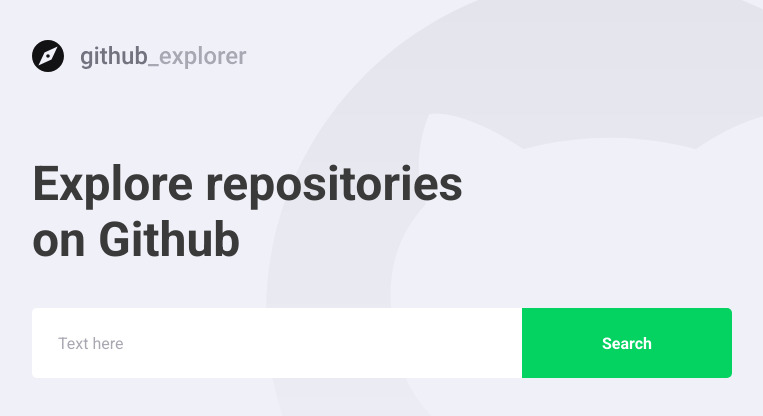
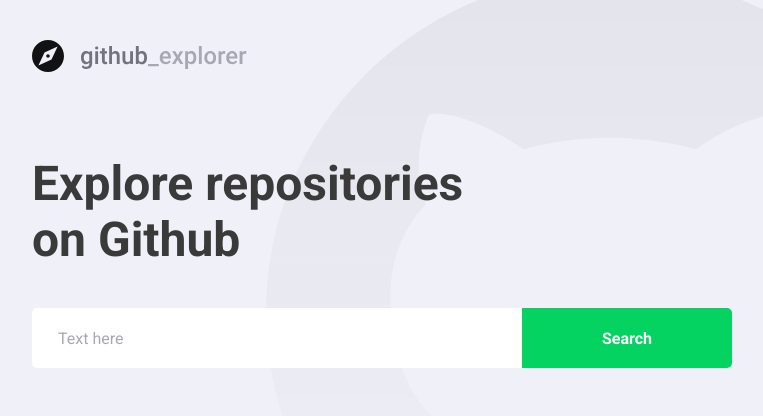
Before and after one commit to alvarobianor/new-github-api, a React (Create React App) app: page / in a window 1280 px wide. Shown: the top 416 px of the page, without its empty margins (148-911 px from the left). Built offline with nearby package versions, Linux system fonts and the light colour scheme; a web font is replaced by a local one.

Commit message:
Configuring errors

```diff
--- a/src/pages/Dashboard/index.tsx
+++ b/src/pages/Dashboard/index.tsx
@@ -1,5 +1,5 @@
 import React, {FormEvent, useState} from 'react';
-import {Title, Form, Repositories} from './style'
+import {Title, Form, Repositories, Error} from './style'
 import { FiChevronRight } from 'react-icons/fi';
 import Logo from '../../assets/logo.svg'
 import api from '../../service/api'
@@ -17,18 +17,28 @@ interface RepositoryDTO {
 const Dashboard: React.FC = () => {
   const [newRepo, setNewRepo] = useState('')
   const [repositories, setRepositories] = useState<RepositoryDTO[]>([])
+  const [inputError, setInputError] = useState('')
 
 
 
   async function handle(e: FormEvent<HTMLFormElement>): Promise<void> {
     e.preventDefault();
 
-    const response = await api.get<RepositoryDTO>(`/repos/${newRepo}`)
-    const {data} = response
+    if(newRepo === ''){
+      setInputError('Digite alguma coisa')
+      return
+    }
 
-    setRepositories([...repositories, data])
+    try {
+      const response = await api.get<RepositoryDTO>(`/repos/${newRepo}`)
+      const {data} = response
 
-    setNewRepo('');
+      setRepositories([...repositories, data])
+      setInputError('')
+      setNewRepo('');
+    } catch (error) {
+      setInputError('Esse repositório ou usuário não existem')
+    }
 
   }
 
@@ -37,11 +47,12 @@ const Dashboard: React.FC = () => {
     <>
     <img src={Logo} alt="logo of aplication"/>
     <Title>Explore repositories on Github</Title>
-    <Form onSubmit={handle}>
+    <Form hasError={!!inputError} onSubmit={handle}>
       <input type="text" value={newRepo} placeholder="Text here" onChange={(e) => setNewRepo(e.target.value)} />
       <button type="submit">Search</button>
     </Form>
     <Repositories>
+    {inputError && <Error>{inputError}</Error>}
     {
       repositories.map(data => (
         <a key={data.id} href="test">
--- a/src/pages/Dashboard/style.ts
+++ b/src/pages/Dashboard/style.ts
@@ -1,4 +1,4 @@
-import styled from "styled-components";
+import styled, { css } from "styled-components";
 
 import { shade } from "polished";
 
@@ -14,27 +14,31 @@ export const Title = styled.h1`
   margin-top: 80px;
 `;
 
-export const Form = styled.form`
+export const Form = styled.form<FormProps>`
   margin-top: 40px;
   max-width: 700px;
   display: flex;
   input {
     flex: 1;
-    height: 70px;
+    height: 60px;
     padding: 0 24px;
     border: 0;
     border-radius: 5px 0 0 5px;
     color: ${shade(0.35, "#a8a8b3")};
     border: 2px solid #fff;
     border-right: 0;
-
+    ${(props) =>
+      props.hasError &&
+      css`
+        border-color: red;
+      `}
     &::placeholder {
       color: #a8a8b3;
     }
   }
   button {
     width: 210px;
-    height: 70px;
+    height: 60px;
     background-color: #04d361;
     border: 0;
     border-radius: 0 5px 5px 0;
```
